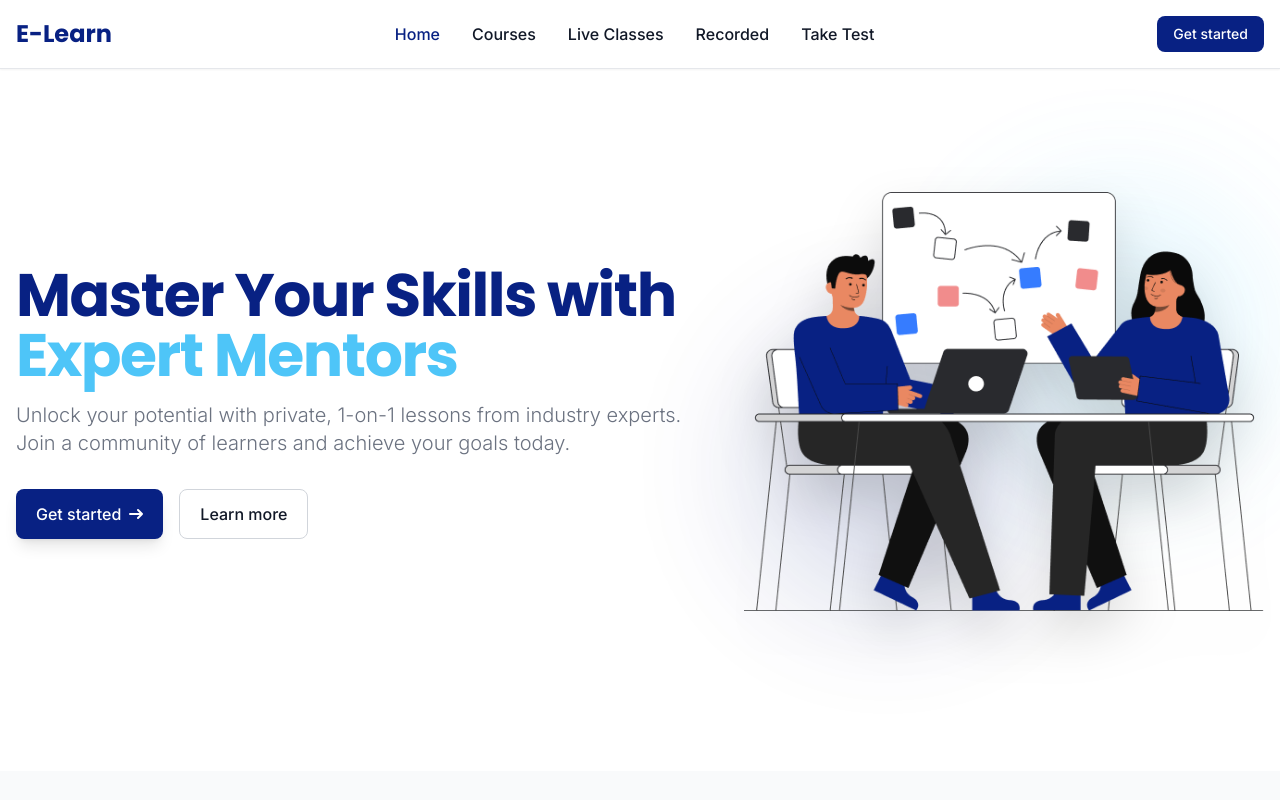
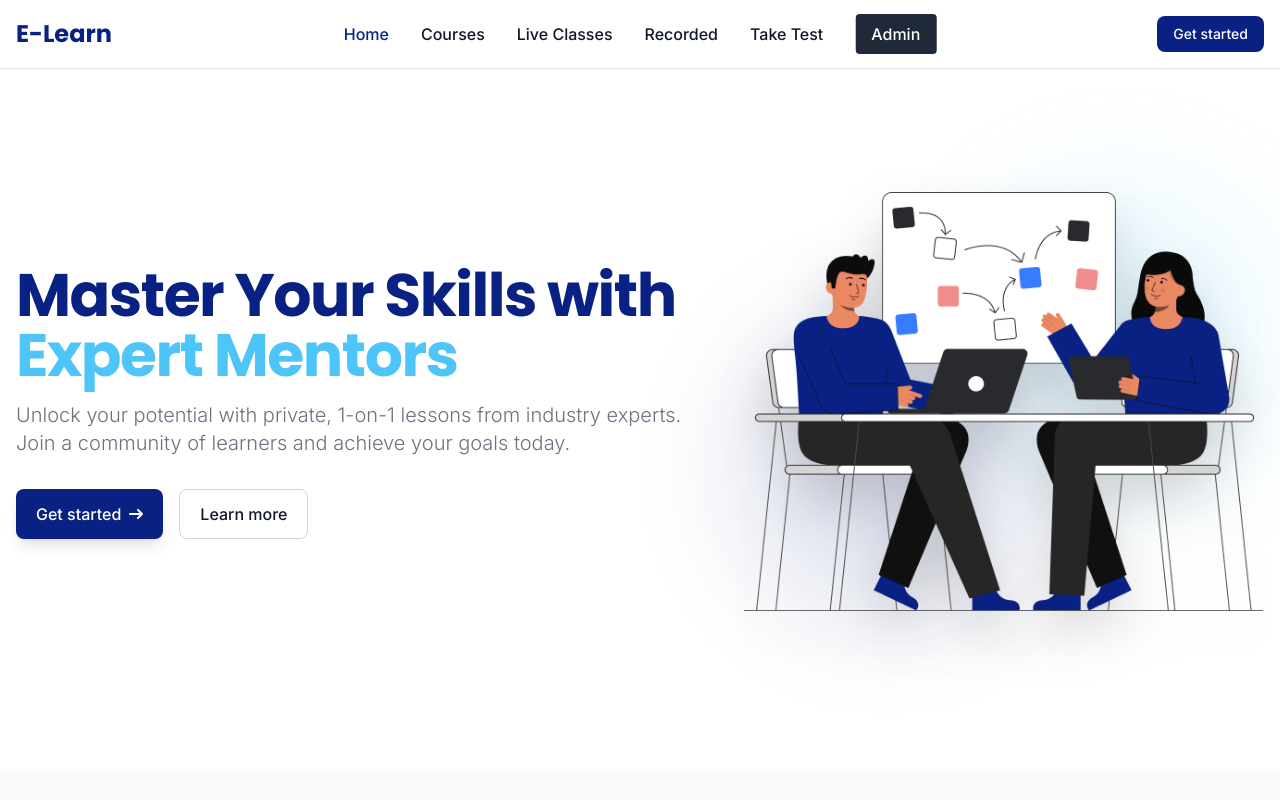
Before and after one commit to Femi-Benjamin/e-learn_project1, a React (Create React App) app: page / in a window 1280 px wide. Shown: the top 800 px of the page. Built offline with nearby package versions, Linux system fonts and the light colour scheme.

Commit message:
upgrade ui2

```diff
--- a/src/components/Navbar.jsx
+++ b/src/components/Navbar.jsx
@@ -33,8 +33,8 @@ const Navbar = ({ onOpenModal }) => {
                         </svg>
                     </button>
                 </div>
-                <div className={`items-center justify-between w-full md:flex md:w-auto md:order-1 ${isOpen ? 'block' : 'hidden'}`} id="navbar-sticky">
-                    <ul className="flex flex-col p-4 md:p-0 mt-4 font-medium border border-gray-100 rounded-lg bg-gray-50 md:flex-row md:space-x-8 md:mt-0 md:border-0 md:bg-white">
+                <div className={`items-center justify-between w-full md:flex md:w-auto md:order-1 md:absolute md:left-1/2 md:-translate-x-1/2 ${isOpen ? 'block' : 'hidden'}`} id="navbar-sticky">
+                    <ul className="flex flex-col p-4 md:p-0 mt-4 font-medium border border-gray-100 rounded-lg bg-gray-50 md:flex-row md:space-x-8 md:mt-0 md:border-0 md:bg-white items-center">
                         <li>
                             <Link to="/" className="block py-2 pl-3 pr-4 text-white bg-primary rounded md:bg-transparent md:text-primary md:p-0" aria-current="page">Home</Link>
                         </li>
@@ -50,6 +50,9 @@ const Navbar = ({ onOpenModal }) => {
                         <li>
                             <Link to="/take-test" className="block py-2 pl-3 pr-4 text-gray-900 rounded hover:bg-gray-100 md:hover:bg-transparent md:hover:text-primary md:p-0 transition-colors duration-300">Take Test</Link>
                         </li>
+                        <li>
+                            <Link to="/admin" className="block py-2 pl-3 pr-4 text-white bg-gray-800 rounded md:bg-gray-800 md:text-white md:px-4 md:py-2 hover:bg-gray-700 transition-colors duration-300">Admin</Link>
+                        </li>
                     </ul>
                 </div>
             </div>
```
